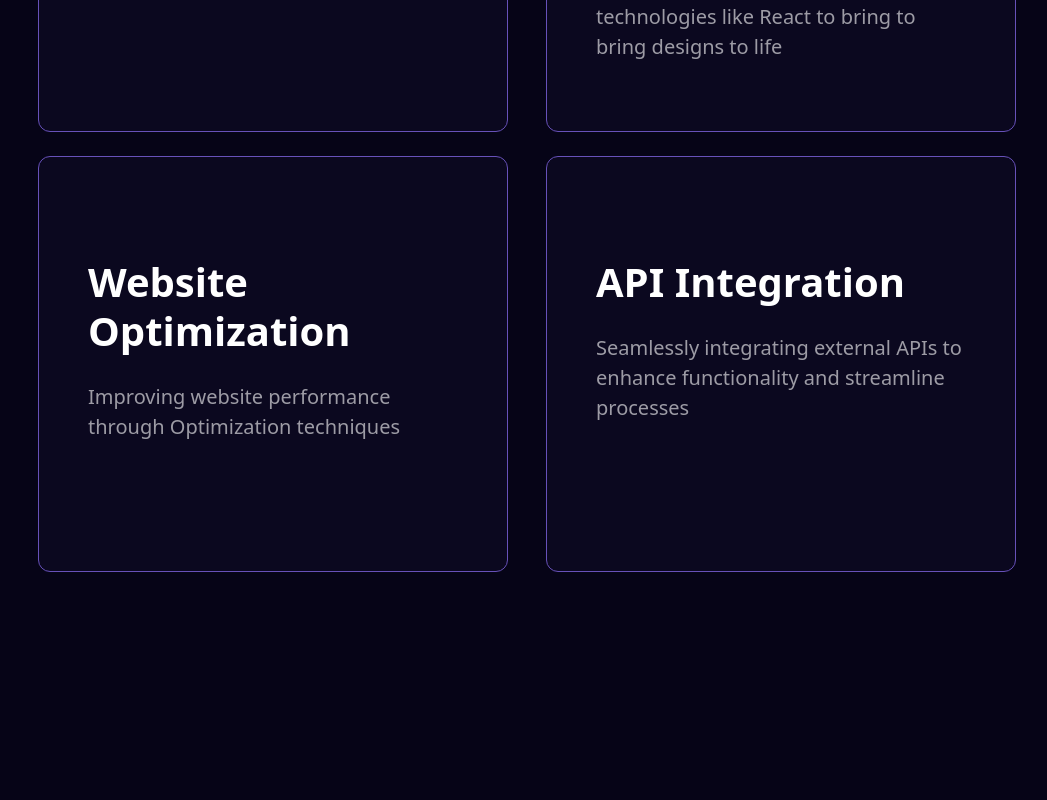
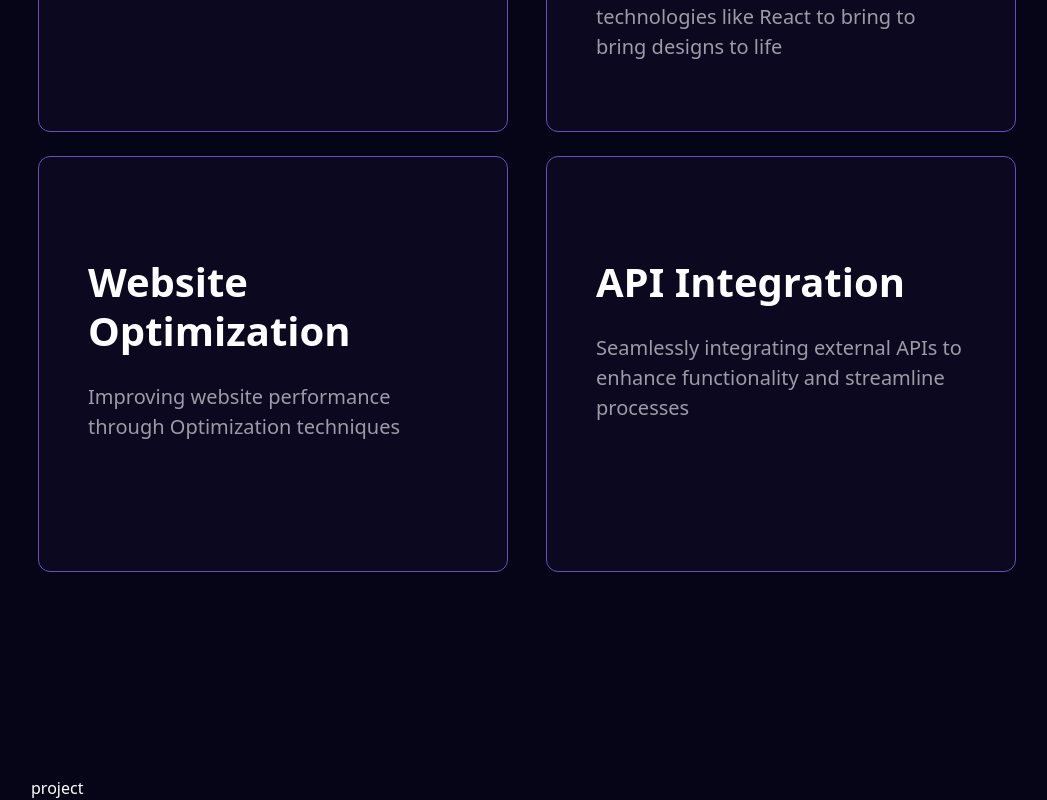
Before and after one commit to Ealfred1/EricAlfred, a React (Vite) app: page / in a window 1280 px wide. Shown: the part 1732-2532 px from the top of the page, without its empty margins (113-1160 px from the left). Before the commit the page ends 2316 px from the top, so only its background shows below. Built offline with nearby package versions, Linux system fonts and the light colour scheme.

Commit message:
servces section

```diff
--- a/src/App.jsx
+++ b/src/App.jsx
@@ -2,6 +2,7 @@ import { useState } from 'react'
 import Navbar from './components/Navbar/Navbar'
 import Hero from './components/Hero/Hero'
 import Services from './components/Services/Services'
+import Projects from './components/Projects/Projects'
 
 const App = () => {
 
@@ -12,6 +13,7 @@ const App = () => {
         <div className="max-w-5xl mx-auto relative px-4">
           <Hero />
           <Services />
+          <Projects />
         </div>
       </div>
     </>
--- /dev/null
+++ b/src/components/Projects/Projects.jsx
@@ -0,0 +1,11 @@
+import { useState } from 'react'
+
+const Projects = () => {
+	return (
+		<section className="project-container">
+			project
+		</section>
+	)
+}
+
+export default Projects
```
